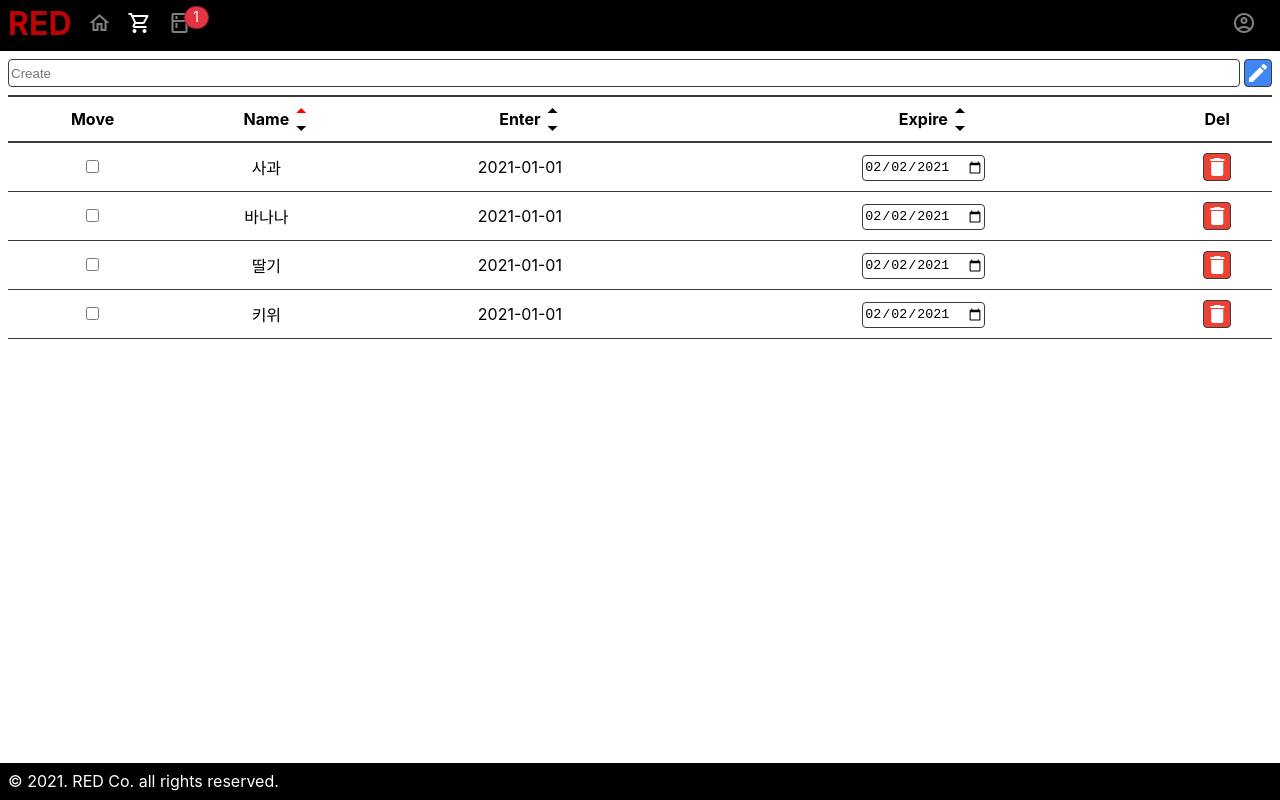
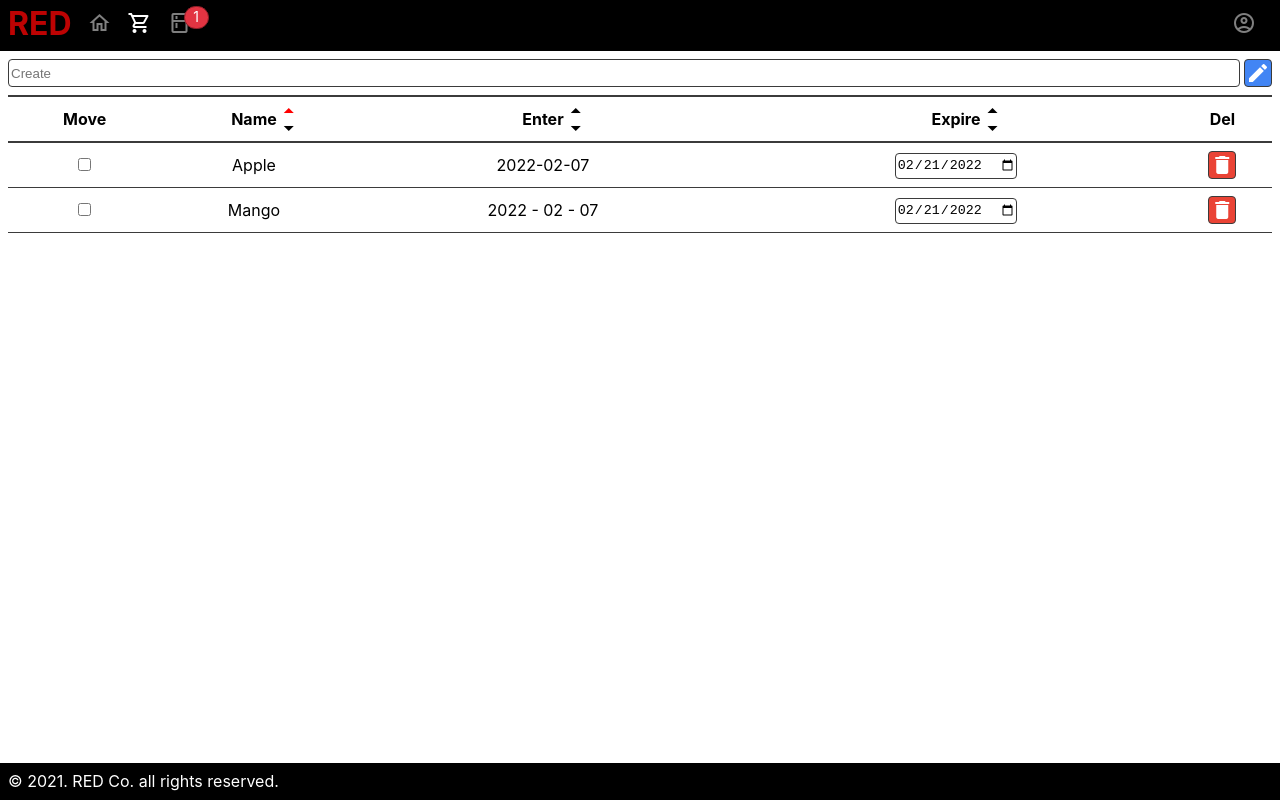
Before and after one commit to iamUxer/react-red, a React (Create React App) app: page /items in a window 1280 px wide. Built offline with nearby package versions, Linux system fonts and the light colour scheme.

Commit message:
[#4] redux items read

```diff
--- a/src/components/contents/Items.js
+++ b/src/components/contents/Items.js
@@ -8,16 +8,18 @@ const Items = () => {
   const item = { ...useSelector(stateItems).item };
   console.log(item);
 
-  // const items = JSON.parse(JSON.stringify(useSelector(stateItems).items));
+  const items = JSON.parse(JSON.stringify(useSelector(stateItems).items));
   // const items = Object.assign([], useSelector(stateItems).items);
-  // useEffect(() => {
-  //   dispatch(actionsItems.itemSet({
-  //     name: '',
-  //     enter: '',
-  //     expire: '',
-  //   }));
-  //   dispatch(actionsItems.itemsRead());
-  // }, [dispatch]);
+  useEffect(() => {
+    dispatch(
+      actionsItems.itemSet({
+        name: '',
+        enter: '',
+        expire: '',
+      })
+    );
+    dispatch(actionsItems.itemsRead());
+  }, [dispatch]);
   return (
     <article>
       <form
@@ -71,68 +73,6 @@ const Items = () => {
             </tr>
           </thead>
           <tbody>
-            <tr>
-              <td>
-                <input type="checkbox" />
-              </td>
-              <td>사과</td>
-              <td>2021-01-01</td>
-              <td className="td-expire">
-                <input type="date" value="2021-02-02" />
-              </td>
-              <td className="td-delete">
-                <button className="button-delete" onClick={null}>
-                  <span className="material-icons">delete</span>
-                </button>
-              </td>
-            </tr>
-            <tr>
-              <td>
-                <input type="checkbox" />
-              </td>
-              <td>바나나</td>
-              <td>2021-01-01</td>
-              <td className="td-expire">
-                <input type="date" value="2021-02-02" />
-              </td>
-              <td className="td-delete">
-                <button className="button-delete" onClick={null}>
-                  <span className="material-icons">delete</span>
-                </button>
-              </td>
-            </tr>
-            <tr>
-              <td>
-                <input type="checkbox" />
-              </td>
-              <td>딸기</td>
-              <td>2021-01-01</td>
-              <td className="td-expire">
-                <input type="date" value="2021-02-02" />
-              </td>
-              <td className="td-delete">
-                <button className="button-delete" onClick={null}>
-                  <span className="material-icons">delete</span>
-                </button>
-              </td>
-            </tr>
-            <tr>
-              <td>
-                <input type="checkbox" />
-              </td>
-              <td>키위</td>
-              <td>2021-01-01</td>
-              <td className="td-expire">
-                <input type="date" value="2021-02-02" />
-              </td>
-              <td className="td-delete">
-                <button className="button-delete" onClick={null}>
-                  <span className="material-icons">delete</span>
-                </button>
-              </td>
-            </tr>
-          </tbody>
-          {/* <tbody>
             {items.map((item, index) => (
               <tr key={index}>
                 <td>
@@ -150,7 +90,7 @@ const Items = () => {
                 </td>
               </tr>
             ))}
-          </tbody> */}
+          </tbody>
 
           {/* <td>
                 <input
--- a/src/store/items/itemsSlice.js
+++ b/src/store/items/itemsSlice.js
@@ -22,19 +22,22 @@ export const itemsSlice = createSlice({
         expire: moment().add(2, 'weeks').format('YYYY-MM-DD'),
       });
     },
+    itemsRead: (state) => {
+      state.items.push(
+        {
+          name: 'Apple',
+          enter: '2022-02-07',
+          expire: '2022-02-21',
+        },
+        {
+          name: 'Mango',
+          enter: '2022 - 02 - 07',
+          expire: '2022 - 02 - 21',
+        }
+      );
+    },
   },
 });
-// itemsRead: (state) => {
-//   state.items.push({
-//     name: 'Apple',
-//     enter: 2022-02-07,
-//     expire: 2022-02-21,
-//   }, {
-//     name: 'Mango',
-//     enter: 2022-02-07,
-//     expire: 2022-02-21,
-//   });
-// },
 // itemsSet: (state, action) => {
 //   state.items = action.payload;
 // },
```
